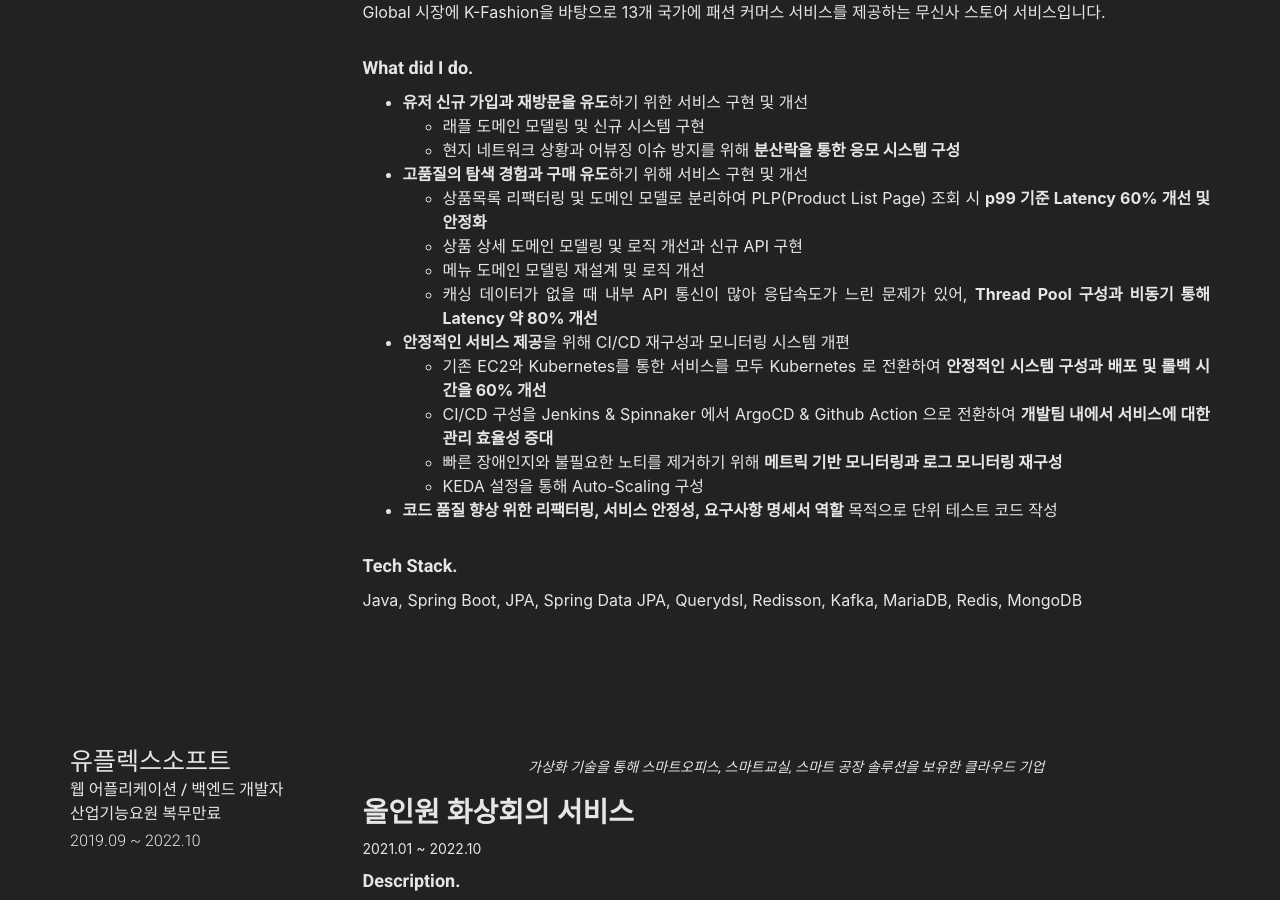
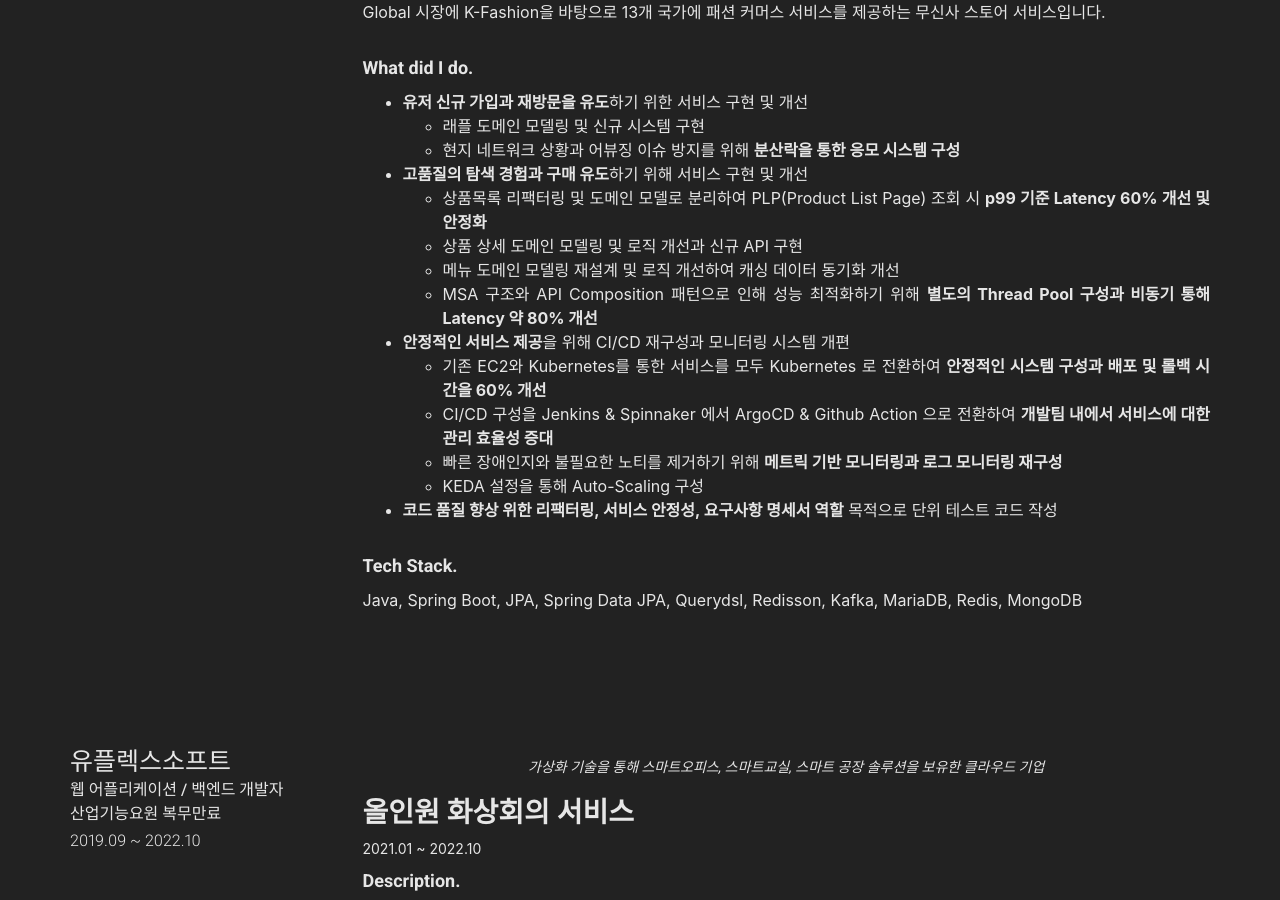
Before and after one commit to wlroh/wlroh.github.io, a Jekyll site: the page built from resume.md, in a window 1280 px wide and 900 px high, scrolled down 789 px. Built offline with Jekyll 4.4.1, drawn with Linux system fonts in a browser that asks for light colours; nearby versions of some CDN libraries.

Commit message:
docs: 업무 경험 파트를 최신화하라

```diff
--- a/_data/resume/work-experience.yml
+++ b/_data/resume/work-experience.yml
@@ -20,8 +20,8 @@
             * **고품질의 탐색 경험과 구매 유도**하기 위해 서비스 구현 및 개선
               * 상품목록 리팩터링 및 도메인 모델로 분리하여 PLP(Product List Page) 조회 시 **p99 기준 Latency 60% 개선 및 안정화**
               * 상품 상세 도메인 모델링 및 로직 개선과 신규 API 구현
-              * 메뉴 도메인 모델링 재설계 및 로직 개선
-              * 캐싱 데이터가 없을 때 내부 API 통신이 많아 응답속도가 느린 문제가 있어, **Thread Pool 구성과 비동기 통해 Latency 약 80% 개선**
+              * 메뉴 도메인 모델링 재설계 및 로직 개선하여 캐싱 데이터 동기화 개선
+              * MSA 구조와 API Composition 패턴으로 인해 성능 최적화하기 위해 **별도의 Thread Pool 구성과 비동기 통해 Latency 약 80% 개선**
             * **안정적인 서비스 제공**을 위해 CI/CD 재구성과 모니터링 시스템 개편
               * 기존 EC2와 Kubernetes를 통한 서비스를 모두 Kubernetes 로 전환하여 **안정적인 시스템 구성과 배포 및 롤백 시간을 60% 개선**
               * CI/CD 구성을 Jenkins & Spinnaker 에서 ArgoCD & Github Action 으로 전환하여 **개발팀 내에서 서비스에 대한 관리 효율성 증대**
```
